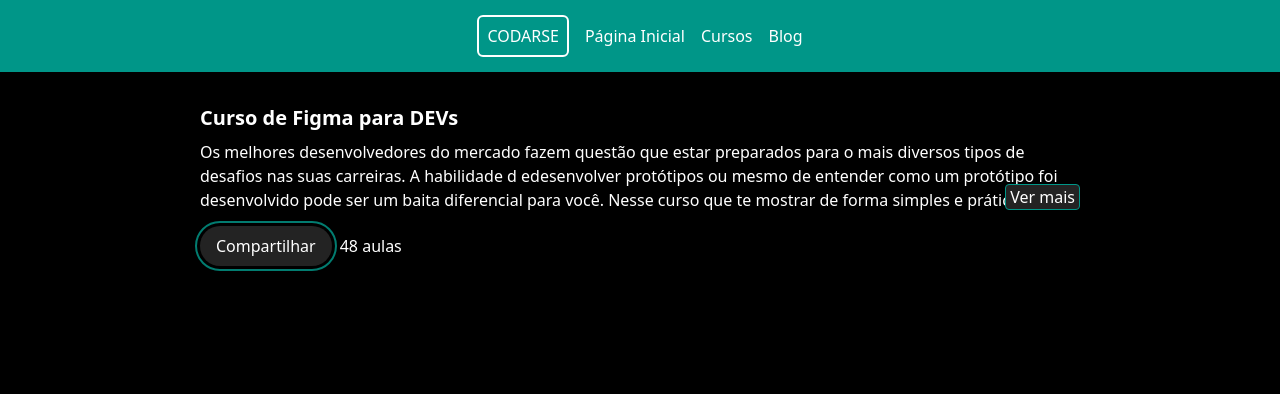
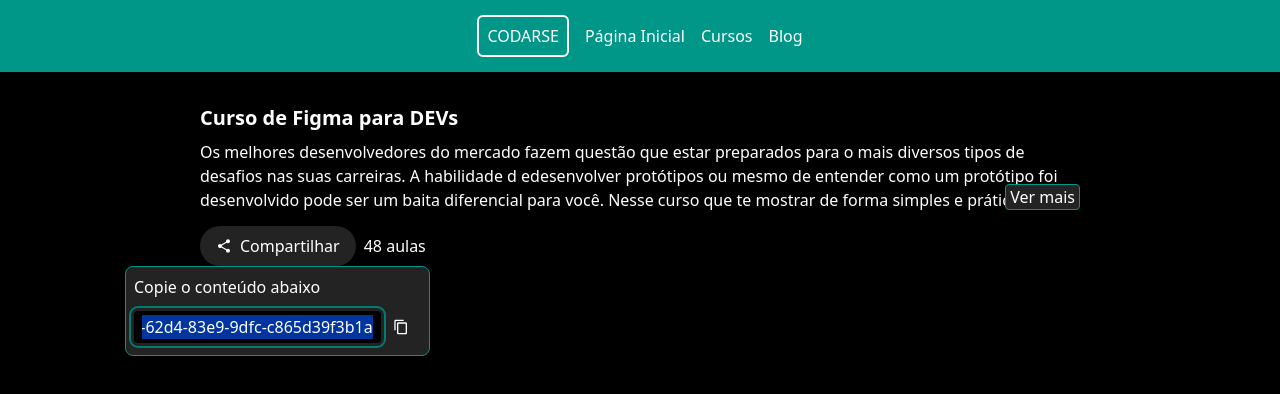
Before and after one commit to Lcgomes-arch/Projeto-Codarse, a Next.js app in the folder youtube-nextjs-course-plataform/: page /cursos/1 in a window 1280 px wide. Both pictures are taken after a click on the button "Compartilhar". Shown: the top 394 px of the page. Built offline with nearby package versions, Linux system fonts and the light colour scheme.

Commit message:
Add component copy content

```diff
--- a/youtube-nextjs-course-plataform/app/header/course-header/CourseHeader.tsx
+++ b/youtube-nextjs-course-plataform/app/header/course-header/CourseHeader.tsx
@@ -1,4 +1,6 @@
+import { MdShare } from "react-icons/md";
 import { CollapsibleText } from "./components/CollapsibleText"
+import { ContentCopy } from "./components/CopyContext";
 
 
 
@@ -20,10 +22,13 @@ export const CourseHeader = () => {
 
 
        <div className= 'flex gap-2 items-center'>
-        <button className= 'py-2 px-4 bg-paper rounded-full'>
+        <ContentCopy title="Copie o conteúdo abaixo " content="https://chatgpt.com/c/6aa3ee6c-62d4-83e9-9dfc-c865d39f3b1a">
+            <button className= 'py-2 px-4 bg-paper rounded-full flex gap-2 items-center'>
+            <MdShare />
             Compartilhar
         </button>
 
+        </ContentCopy>
 
         <span >
             48 aulas
--- /dev/null
+++ b/youtube-nextjs-course-plataform/app/header/course-header/components/CopyContext.tsx
@@ -0,0 +1,59 @@
+'use client';
+import * as DropdownMenu from '@radix-ui/react-dropdown-menu';
+import { useEffect, useState } from 'react';
+import { MdCheck, MdContentCopy } from 'react-icons/md';
+
+
+
+interface IContentCopyProps {
+    title: string;
+    content: string;
+    children: React.ReactNode;
+}
+
+
+export const ContentCopy = ({children, content, title}: IContentCopyProps) => {
+
+    const [copied, setCopied] = useState(false);
+
+    useEffect(() =>{
+        if(copied){
+            setTimeout(() => setCopied(false), 2000)
+        }
+    }, [copied]);
+
+    const handleCopy = () => {
+        setCopied(true);
+        window.navigator.clipboard.writeText(content);
+    };
+
+    return(
+        <DropdownMenu.Root>
+            <DropdownMenu.Trigger asChild>
+                {children}
+            </DropdownMenu.Trigger>
+
+            <DropdownMenu.Portal>
+                <DropdownMenu.Content className= 'p-2 bg-paper border border-primary rounded-lg flex flex-col gap-2'>
+                    <span>{title}</span>
+
+                    <div className= 'flex items-center gsp-1 min-w-60 max-w-sm'>
+                    <input
+                        value={content}
+                        readOnly
+                        autoFocus
+                        onFocus={e => e.target.select()}
+                        className= 'bg-background p-1 px-2 rounded w-full'
+                    />
+
+                    <button className='p-3 'onClick={handleCopy}>
+                       {copied? <MdCheck className='text-primary'/>:<MdContentCopy />}
+                    </button>
+                    </div>
+                </DropdownMenu.Content>
+            </DropdownMenu.Portal>
+
+
+        </DropdownMenu.Root>
+    );
+};
--- a/youtube-nextjs-course-plataform/package.json
+++ b/youtube-nextjs-course-plataform/package.json
@@ -9,6 +9,7 @@
     "lint": "eslint"
   },
   "dependencies": {
+    "@radix-ui/react-dropdown-menu": "^2.1.24",
     "next": "16.3.3",
     "react": "19.2.8",
     "react-dom": "19.2.8"
```
Also changed, not shown: 1 other file (tests, documents, lock files or other folders).
